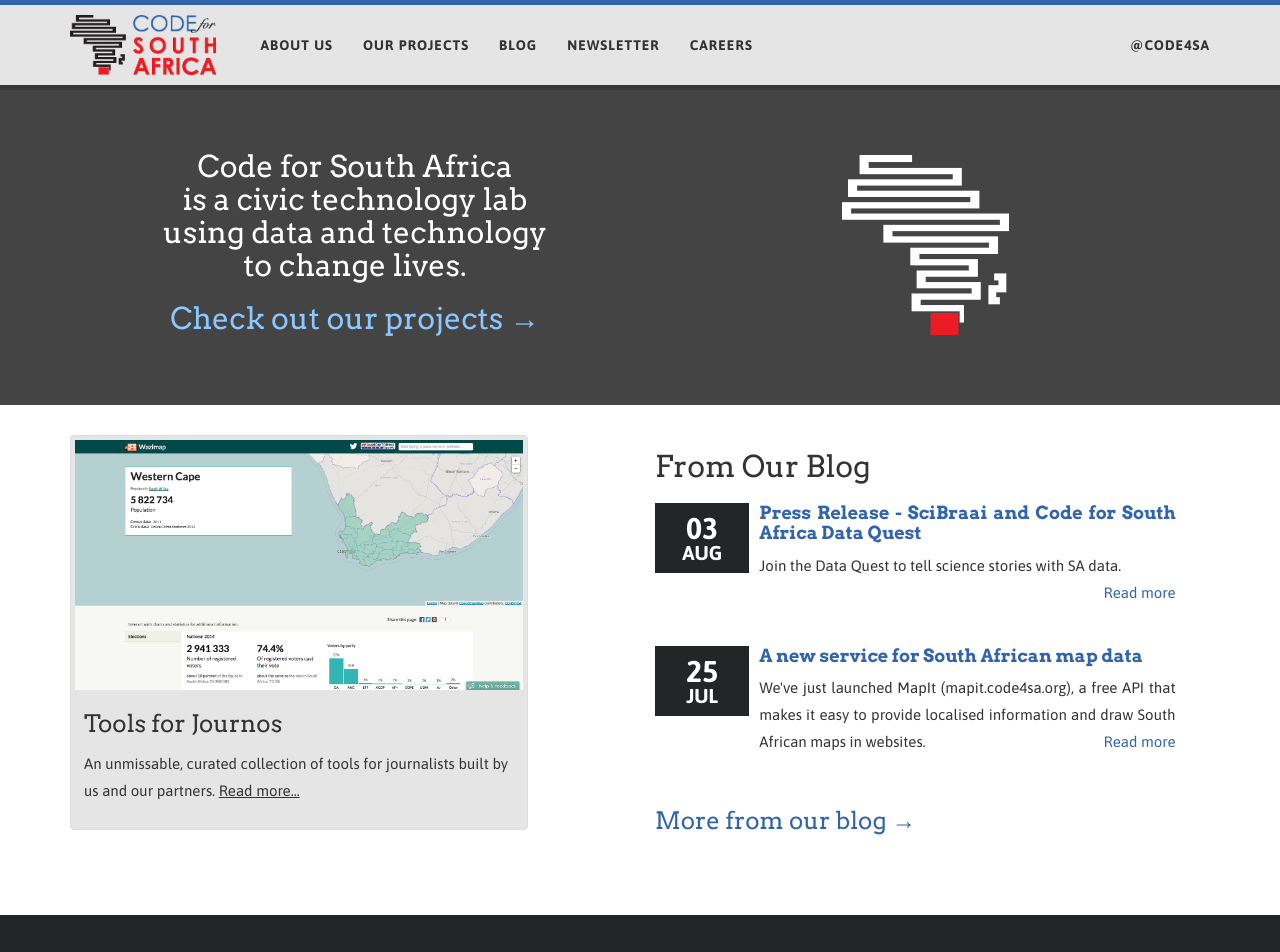
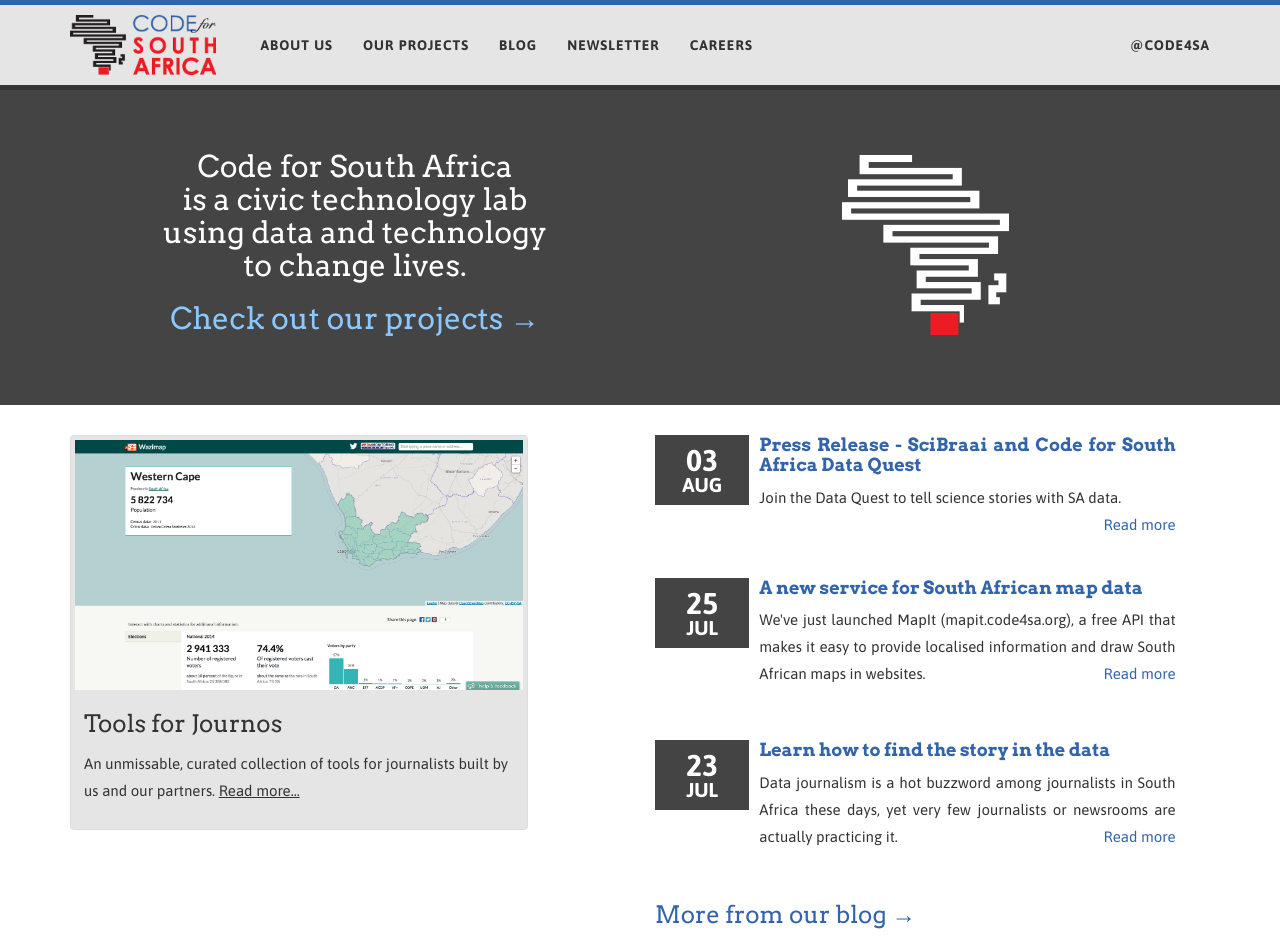
Before and after one commit to Code4SA/old-code4sa.github.io, a Jekyll site: the page built from index.html, in a window 1280 px wide. Shown: the top 952 px of the page. Built offline with Jekyll 4.4.1, drawn with Linux system fonts in a browser that asks for light colours; Markdown is read by kramdown in place of the engine named in the settings.

Commit message:
More blog posts on landing page.

```diff
--- a/css/code4sa.scss
+++ b/css/code4sa.scss
@@ -81,7 +81,7 @@
     .date {
       float: left;
       width: 17%;
-      background: #232527;
+      background: #444444;
       padding: 10px 5px;
       margin-right: 10px;
 
--- a/index.html
+++ b/index.html
@@ -38,9 +38,8 @@
         </div>
 
         <div class="col-sm-6 col-sm-offset-1">
-          <h2>From Our Blog</h2>
           <ul class="list-unstyled blog-excerpts">
-          {% for post in site.posts limit:2 %}
+          {% for post in site.posts limit:3 %}
             <li>
               <div class="date">
                 <span class="day">{{ post.date | date: "%d" }}</span>
```
